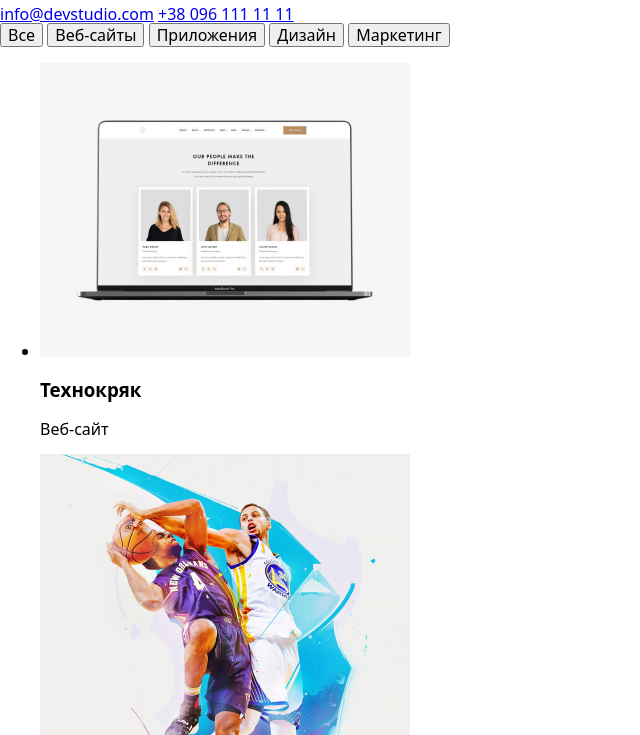
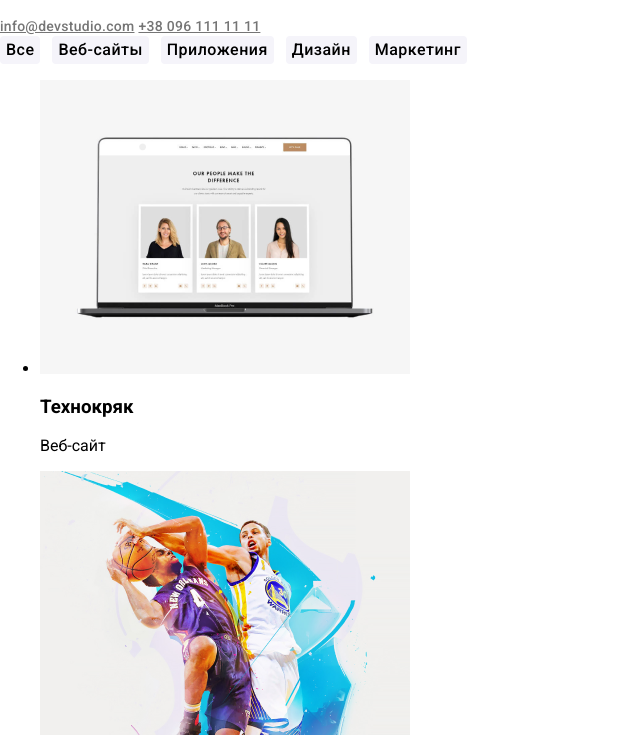
Before and after one commit to Rostyslav1988/goit-markup-hw-02, a plain HTML site: page portfolio.html in a window 1280 px wide. Shown: the part 101-836 px from the top of the page, without its empty margins (0-640 px from the left). Drawn offline with nearby package versions, Linux system fonts and the light colour scheme; the site is published under a folder, as on GitHub Pages, so addresses that start at the root find nothing.

Commit message:
Update portfolio.html

```diff
--- a/portfolio.html
+++ b/portfolio.html
@@ -8,7 +8,7 @@
         <link rel="preconnect" href="https://fonts.gstatic.com">
         <link href="https://fonts.googleapis.com/css2?family=Raleway:wght@700&family=Roboto:wght@400;500;700;900&display=swap" rel="stylesheet">
         <link rel="stylesheet" href="https://cdnjs.cloudflare.com/ajax/libs/modern-normalize/1.0.0/modern-normalize.min.css" integrity="sha512-ISS7cAi1PEhQ8jnbJpJZMd29NlhNj4AWYyLOSp2CE/CsHxTCu+r+t0D2yoJudVrd0/8fTVPUVDzY5Tvli75u/g==" crossorigin="anonymous" />
-        <link rel="stylesheet" href="/css/portolio.css">
+        <link rel="stylesheet" href="./css/portolio.css">
     </head>
     <body>
         <!--HEADER-->
```
